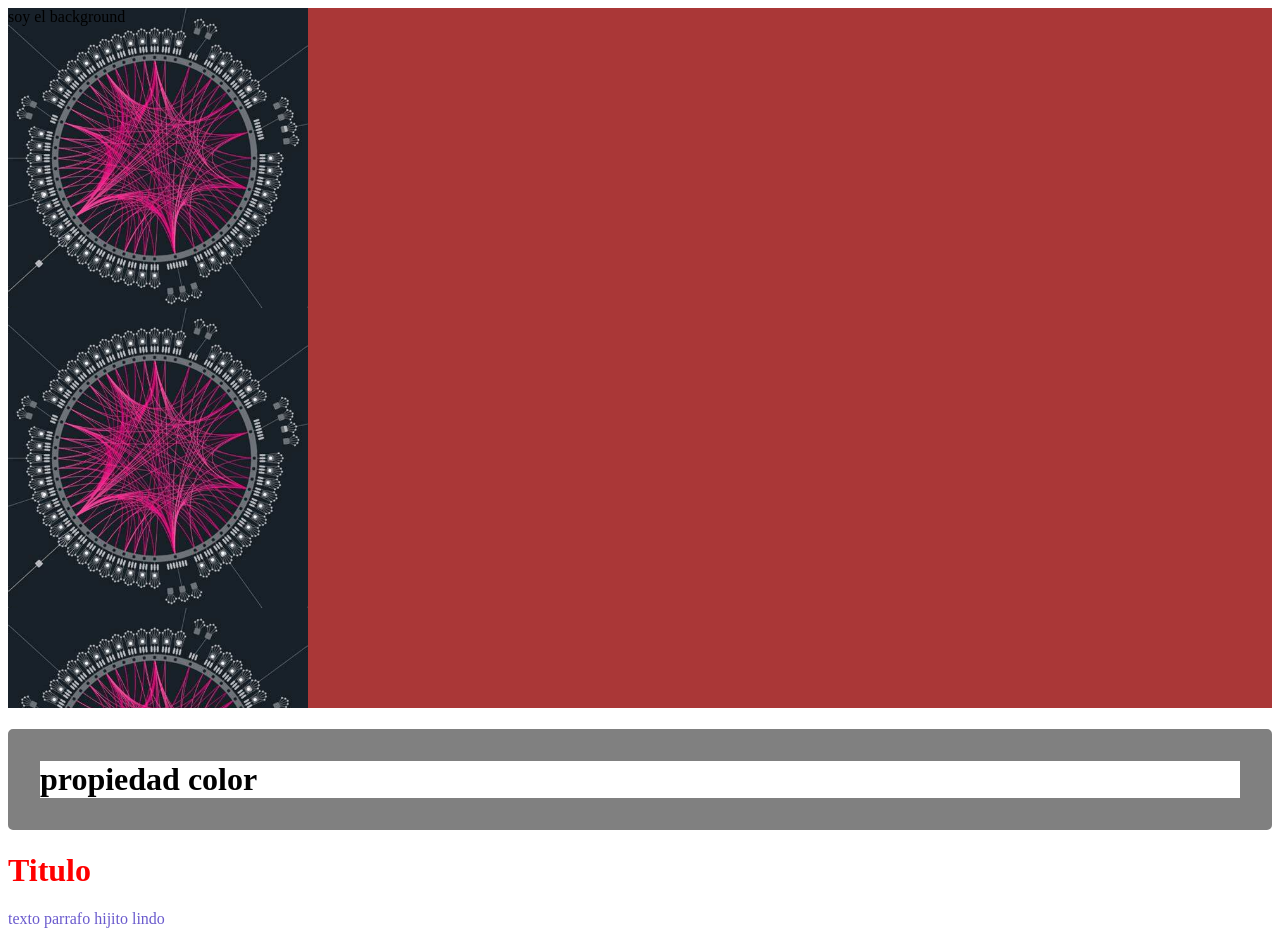
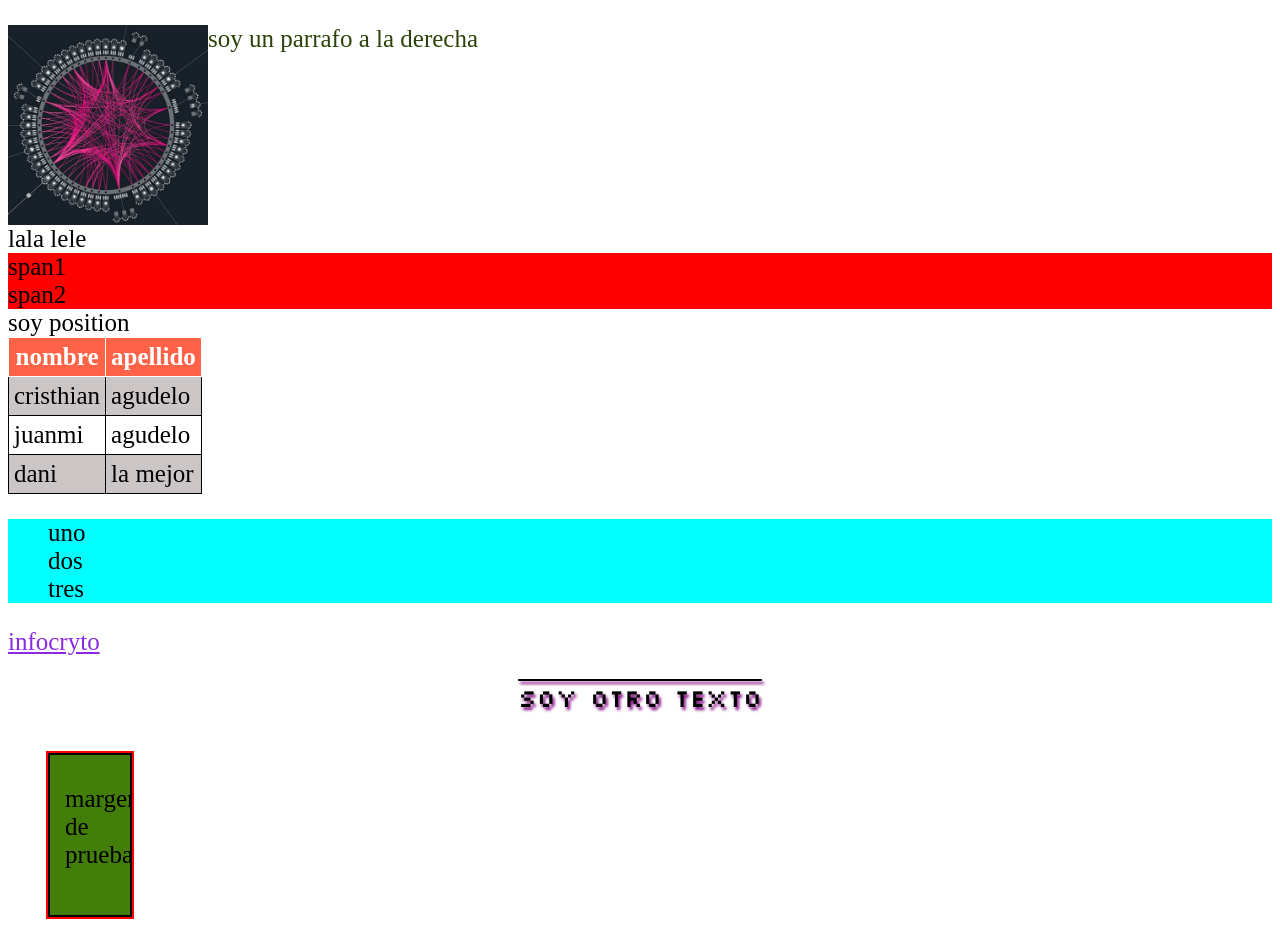
Before and after one commit to jaykob07/holamundo-agosto, a plain HTML site: page index.html in a window 1280 px wide. Shown: the top 931 px of the page. Drawn offline with Linux system fonts and the light colour scheme.

Commit message:
avance css hola mundo 25agst

```diff
--- a/index.html
+++ b/index.html
@@ -3,8 +3,54 @@
 <head>
     <title>Document</title>
     <link rel="stylesheet" href="style.css" />
+    <link rel="preconnect" href="https://fonts.googleapis.com">
+    <link rel="preconnect" href="https://fonts.gstatic.com" crossorigin>
+    <link href="https://fonts.googleapis.com/css2?family=Silkscreen&display=swap" rel="stylesheet">
 </head>
 <body>
+    <div class="container">
+    <img src="dot.jpg" class="left">
+    <p>soy un parrafo a la derecha</p>
+    </div>
+    <div class="inline">lala</div>
+    <div class="inline">lele</div>
+    <span>span1</span>
+    <span>span2</span>
+    <article id="position">soy position</article>
+    <table>
+        <tr>
+            <th>nombre</th>
+            <th>apellido</th>
+
+        </tr>
+        <tr>
+            <td>cristhian</td>
+            <td>agudelo</td>
+
+        </tr>
+        <tr>
+            <td>juanmi</td>
+            <td>agudelo</td>
+
+        </tr>
+        <tr>
+            <td>dani</td>
+            <td>la mejor</td>
+
+        </tr>
+    </table>
+    <ul>
+        <li>uno</li>
+        <li>dos</li>
+        <li>tres</li>
+    </ul>
+    <a href="http://www.coingecko.com">infocryto</a>
+    <p class="texto">
+        soy otro texto
+    </p>
+    <div class="margen">
+        margen de prueba
+    </div>
     <article id="fondo">
         soy el background
     </article>
--- a/style.css
+++ b/style.css
@@ -1,3 +1,8 @@
+* {
+    font-size: 25px;
+    /*color: black; */
+}
+
 #titulo {
     color: red
 }
@@ -7,17 +12,14 @@ p.text {
 }
 
 div p {
-    color: greenyellow
+    color: rgb(44, 67, 9)
 }
 
 div h2, div h3 {
     color: rgb(11, 213, 11)
 }
 
-* {
-    font: size 25px;
-    color: black;
-}
+
 
 /* esto es un mensaje que no queda en el codigo*/
 
@@ -33,7 +35,7 @@ div h2, div h3 {
     border-style: solid;
     border-color: grey;
     border-radius: 5px;
-    border-width: 2rem;
+    border-width: 0.5rem;
 }
 
 /*
@@ -48,10 +50,107 @@ outset
 none
 hidden
 */
+
 #fondo {
-    background-color: rgb(170, 55, 55);
-    height: 700px;
-    background-image: url("dot.jpg");
+    background-color: rgb(248, 244, 244);
+
+    /*background-image: url("dot.jpg");
     background-size: 300px 300px;
-    background-repeat: repeat-y;
+    background-repeat: no-repeat;
+    background-position: center top;*/
+    height: 400px;
+    background: rgb(194, 183, 183) url("dot.jpg") repeat-y top right /50px 50px ;
 }
+
+.margen {
+    background-color: rgb(68, 126, 10);
+    margin: 40px;
+    padding: 30px 15px;
+    border: 2px solid;
+    height: 100px;
+    width: 50px;
+    overflow: scroll;
+    outline: 2px solid red;
+    }
+
+.texto {
+    font-family: 'Silkscreen', cursive;
+    text-align: center;
+    text-decoration: overline;
+     text-shadow: 2px 3px 3px purple;
+}
+
+a:link {
+    color: blueviolet
+}
+
+a:visited {
+    color:rgb(99, 97, 97);
+}
+
+a:hover {
+    color: yellow;
+}
+
+a:active {
+    color:red
+}
+
+ul {
+background-color: cyan;
+list-style-type: none;
+}
+
+table {
+    width: 100px;
+    border-collapse: collapse;
+}
+
+th , td {
+    border: solid 1px;
+    padding: 5px;
+}
+
+th {
+    background-color: tomato;
+    color: white;
+    text-align: center;
+}
+
+tr:hover {
+    background-color: grey;
+    cursor: pointer;
+
+}
+
+tr:nth-child(even) {
+    background-color:rgb(204, 197, 197);
+}
+span {
+    display: block;
+    max-width: 2000px;background-color: red;
+}
+.inline {
+    display: inline;
+}
+
+#position {
+    position: sticky;
+    left: 20px;
+    top: 25px;
+
+}
+
+.left {
+    float: left;
+    width: 200px;
+    height: 200px
+}
+
+.container {
+    height: 200px;
+}
+
+.right {
+    float: right;
+}
```
